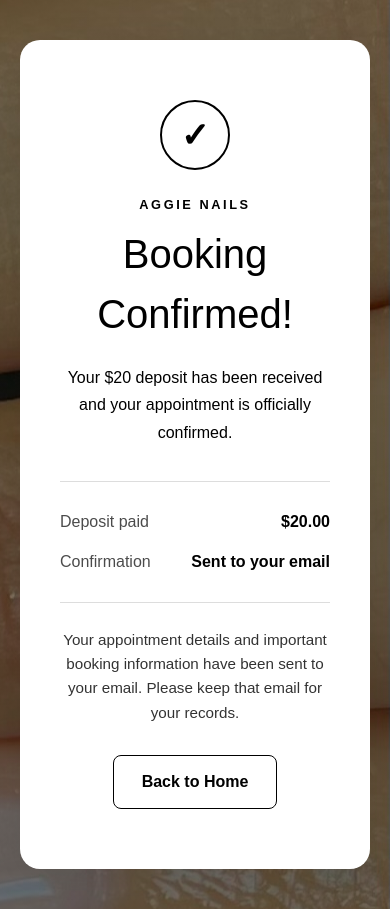
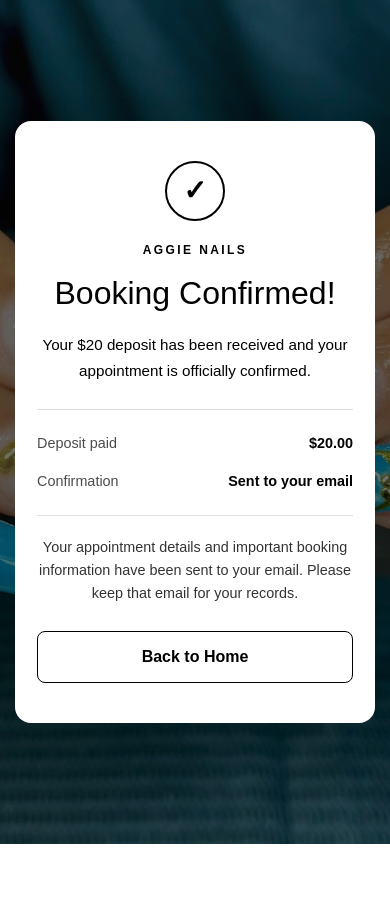
Before and after one commit to minabeikzadeh/Aggie-Nails-Website, a Next.js app: page /booking-success in a window 390 px wide. After the commit the page ends 844 px from the top, so only its background shows below. Built offline with nearby package versions, Linux system fonts and the light colour scheme.

Commit message:
Adapted to mobile usage

```diff
--- a/app/api/webhooks/stripe/route.ts
+++ b/app/api/webhooks/stripe/route.ts
@@ -90,14 +90,7 @@ export async function POST(request: Request) {
           console.log("APPOINTMENT CREATED:", appointment.id);
 
            // Send confirmation email
-        console.log("ABOUT TO SEND EMAIL");
-        console.log("RESEND KEY EXISTS:", !!process.env.RESEND_API_KEY);
-    console.log("CUSTOMER EMAIL:", metadata.customerEmail);
-    console.log("ABOUT TO SEND EMAIL");
-    console.log("RESEND KEY EXISTS:", !!process.env.RESEND_API_KEY);
-    console.log("CUSTOMER EMAIL:", metadata.customerEmail);
-
-    const emailResult = await resend.emails.send({
+        const emailResult = await resend.emails.send({
       from: "Aggie Nails <onboarding@resend.dev>",
       to: metadata.customerEmail,
       subject: "Your Aggie Nails appointment is confirmed 💅",
@@ -118,12 +111,18 @@ export async function POST(request: Request) {
             <strong>Service:</strong> ${metadata.selectedService}<br>
             <strong>Date:</strong> ${metadata.selectedDate}<br>
             <strong>Time:</strong> ${metadata.selectedTime}
+            <strong>Address:</strong> 880 Alvarado Ave #207, Davis, CA 95616
           </p>
+
+          <p>
+            <strong>Arrival:</strong> Please note that there is a 10-minute grace period for your appointment.
+        </p>
 
           <h2>Payment</h2>
           <p>
             <strong>$20 deposit:</strong> Paid<br>
             <strong>Remaining Balance:</strong> Due at your appointment<br>
+
             The $20 deposit will be applied toward your total service price.
           </p>
 
--- a/app/booking-success/page.module.css
+++ b/app/booking-success/page.module.css
@@ -93,3 +93,58 @@
     border: 1px solid currentColor;
     color: black;
   }
+
+  @media (max-width: 768px) {
+    .page {
+        padding: 25px 15px;
+        background-position: center;
+        background-size: cover;
+    }
+
+    .card {
+        padding: 40px 22px;
+        border-radius: 16px;
+    }
+
+    .checkmark {
+        width: 60px;
+        height: 60px;
+        margin-bottom: 20px;
+        font-size: 28px;
+    }
+
+    .smallTitle {
+        font-size: 0.75rem;
+    }
+
+    .card h1 {
+        font-size: 2rem;
+        margin-bottom: 15px;
+    }
+
+    .message {
+        font-size: 0.95rem;
+        margin-bottom: 25px;
+    }
+
+    .details {
+        padding: 15px 0;
+        margin-bottom: 20px;
+    }
+
+    .details div {
+        gap: 10px;
+        font-size: 0.9rem;
+    }
+
+    .emailMessage {
+        font-size: 0.9rem;
+        margin-bottom: 25px;
+    }
+
+    .homeButton {
+        width: 100%;
+        box-sizing: border-box;
+        padding: 13px 20px;
+    }
+}
--- a/components/navbar/navbar.tsx
+++ b/components/navbar/navbar.tsx
@@ -4,7 +4,6 @@ import Link from "next/link";
 export default function NavBar(){
     return(
         <nav className={styles.navbar}>
-            <h1 className={styles.boldedElements}>Aggie Nails</h1>
             <div className={styles.links}>
                 <a href="/">Home</a>
                 <a href="/gallery">Gallery</a>
```
Also changed, not shown: components/bookingForm/bookingForm.module.css (+87 -0 lines), components/hero/hero.module.css (+24 -0 lines), components/navbar/navbar.module.css (+21 -0 lines).
